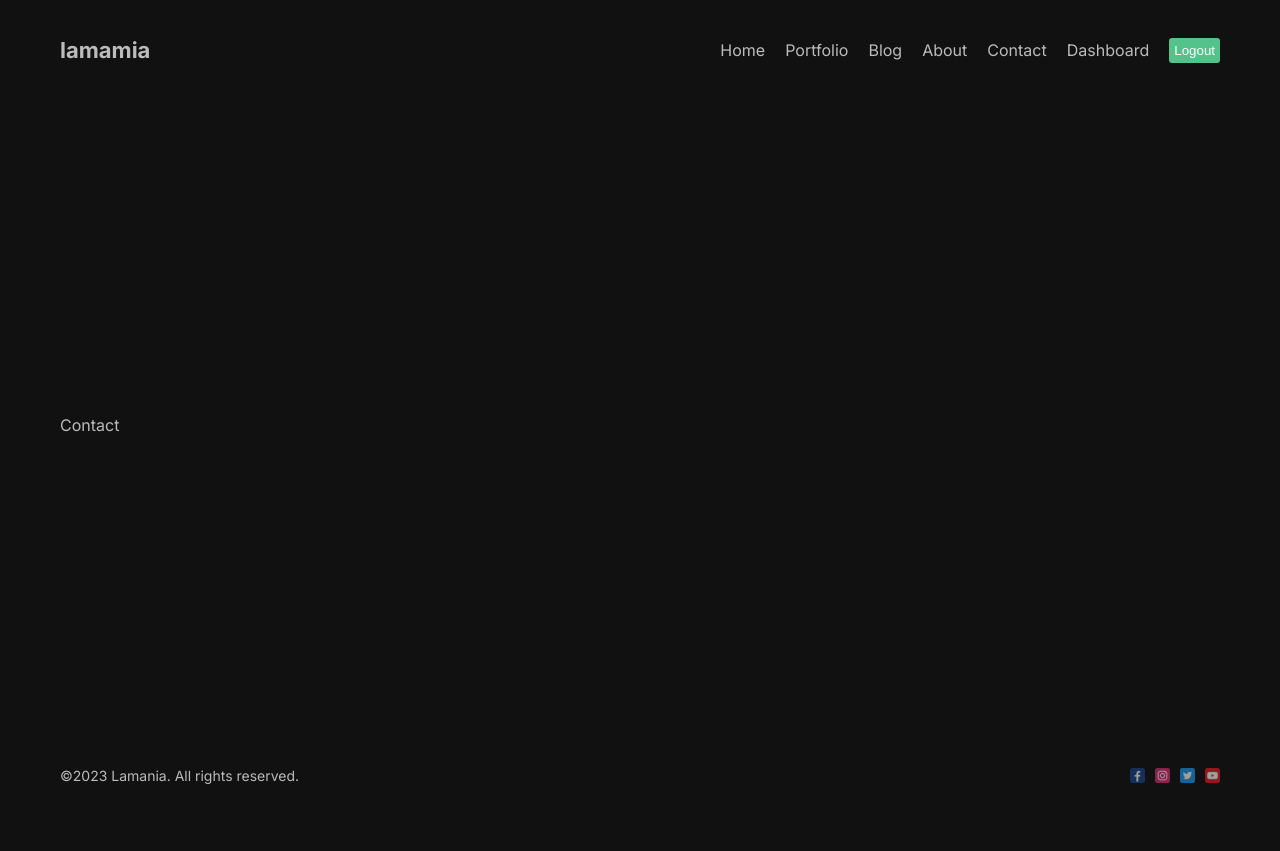
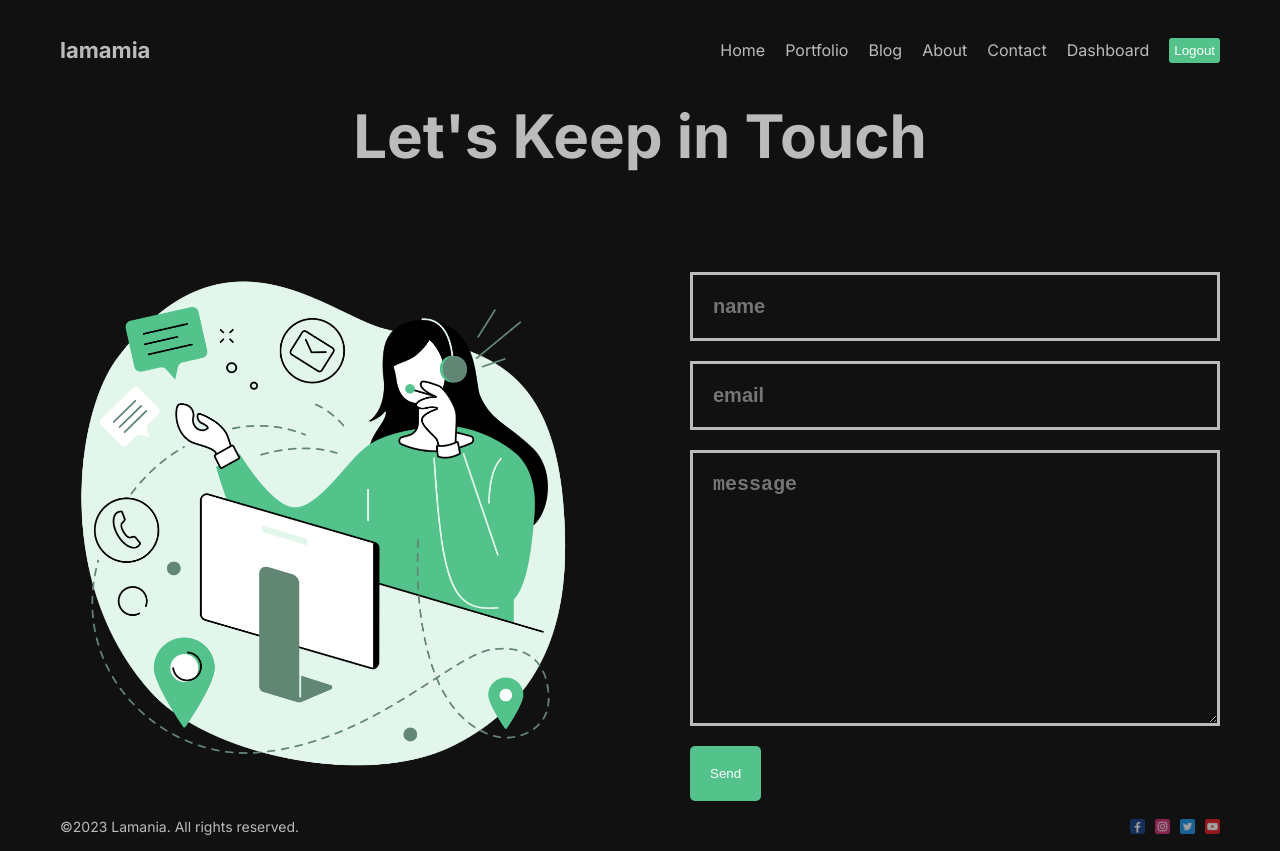
Before and after one commit to MohamedHabibFrigui/Next-js-Website, a Next.js app: page /contact in a window 1280 px wide. Before the commit the page ends 800 px from the top, so only its background shows below. Built offline with nearby package versions, Linux system fonts and the light colour scheme.

Commit message:
Add Contact and Portfolio pages

```diff
--- a/src/app/contact/page.jsx
+++ b/src/app/contact/page.jsx
@@ -1,7 +1,34 @@
+import Image from "next/image";
 import styles from "./page.module.css";
+import Button from "@/component/button/Button";
 
 const Contact = () => {
-  return <div className={styles.container}>Contact</div>;
+  return (
+    <div className={styles.container}>
+      <h1 className={styles.title}>Let's Keep in Touch</h1>
+      <div className={styles.content}>
+        <div className={styles.imgContainer}>
+          <Image
+            src="/contact.png"
+            alt=""
+            fill={true}
+            className={styles.image}
+          />
+        </div>
+        <form className={styles.form}>
+          <input type="text" placeholder="name" className={styles.input} />
+          <input type="text" placeholder="email" className={styles.input} />
+          <textarea
+            className={styles.textArea}
+            placeholder="message"
+            cols="30"
+            rows="10"
+          ></textarea>
+          <Button url="#" text="Send" />
+        </form>
+      </div>
+    </div>
+  );
 };
 
 export default Contact;
--- a/src/app/contact/page.module.css
+++ b/src/app/contact/page.module.css
@@ -1,2 +1,47 @@
 .container {
 }
+.title {
+  font-size: 60px;
+  margin-bottom: 100px;
+  text-align: center;
+}
+.content {
+  display: flex;
+  align-items: center;
+  gap: 100px;
+}
+.imgContainer {
+  flex: 1;
+  height: 500px;
+  position: relative;
+}
+.image {
+  object-fit: contain;
+  animation: move 3s infinite ease alternate;
+}
+.form {
+  flex: 1;
+  display: flex;
+  flex-direction: column;
+  gap: 20px;
+}
+.input,
+.textArea {
+  padding: 20px;
+  background-color: transparent;
+  border: none;
+  outline: none;
+  color: #bbb;
+  border: 3px solid #bbb;
+  font-size: 20px;
+  font-weight: bold;
+}
+
+@keyframes move {
+  from {
+    transform: translateY(-15px);
+  }
+  to {
+    transform: translateY(0px) scale(1.03);
+  }
+}
--- a/src/app/page.module.css
+++ b/src/app/page.module.css
@@ -22,5 +22,15 @@
 .img {
   width: 100%;
   height: 500px;
-  object-fit: cover;
+  object-fit: contain;
+  animation: move 3s infinite ease alternate;
 }
+
+@keyframes move {
+  from {
+    transform: translateY(-10px);
+  }
+  to {
+    transform: translateY(10px);
+  }
+}
--- a/src/app/portfolio/page.module.css
+++ b/src/app/portfolio/page.module.css
@@ -1,2 +1,39 @@
+.mainTitle {
+  font-size: 100px;
+}
 .container {
 }
+.selectTitle {
+  margin: 20px 0;
+}
+.items {
+  display: flex;
+  gap: 50px;
+}
+.item {
+  border: 5px solid #bbb;
+  border-radius: 5px;
+  width: 300px;
+  height: 400px;
+  position: relative;
+  background-size: cover !important;
+}
+.item:nth-child(1) {
+  background: url("/illustration.png");
+}
+.item:nth-child(2) {
+  background: url("/websites.jpg");
+}
+.item:nth-child(3) {
+  background: url("/apps.jpg");
+}
+.title {
+  position: absolute;
+  right: 10px;
+  bottom: 10px;
+  font-size: 40px;
+  font-weight: bold;
+}
+.item:hover .title {
+  color: var(--main-green);
+}
```
Also changed, not shown: src/app/portfolio/layout.jsx (added, +12 -0 lines), src/app/portfolio/page.jsx (+17 -1 lines).
